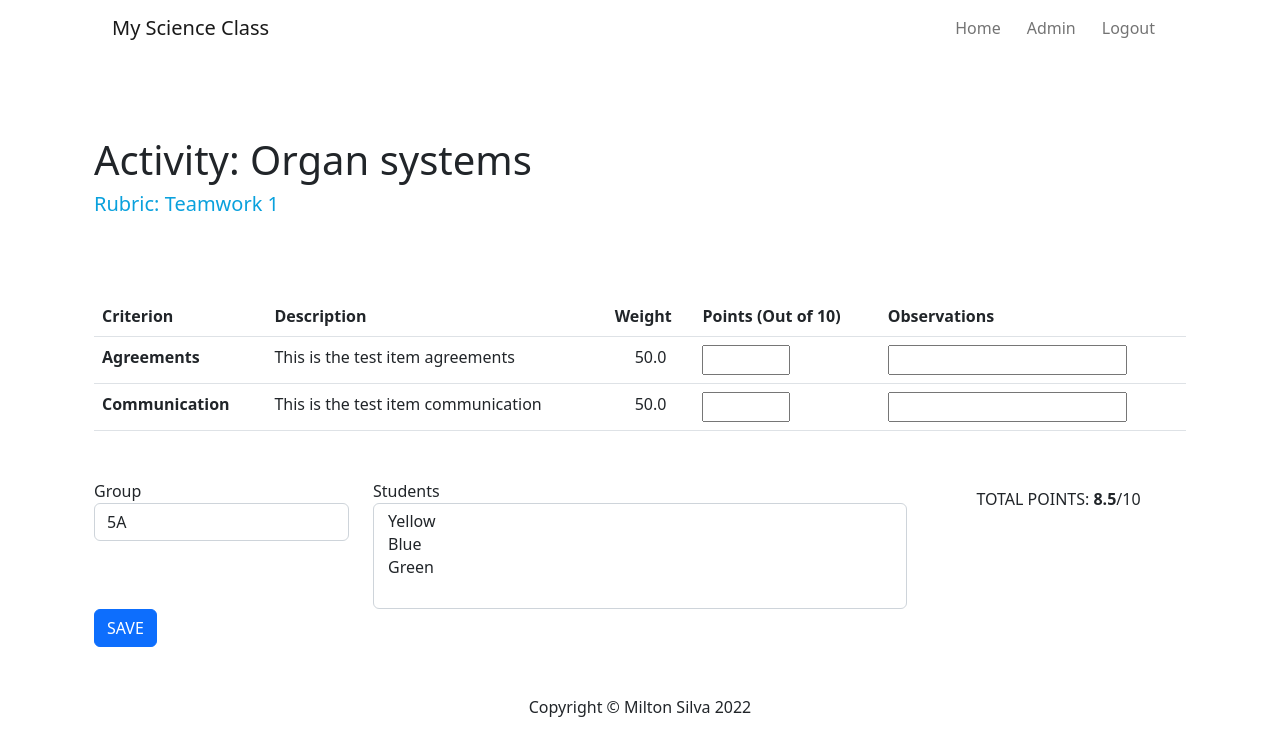
After one commit to MiltonLSM/my-science-class, a Flask app: page /grade-activity/2 in a window 1280 px wide. The commit adds this page. Shown: the top 756 px of the page. Run offline with Flask 2, Linux system fonts and the light colour scheme; a user stored in the database is signed in; data comes from the database, SQL or seed files in the repository; both versions use the stored data as it was after the commit; some libraries are stand-ins or nearby versions.

Commit message:
The necessary routes and files are created to grade the activities taking into account the items of the rubric assigned to the activity and the students who carried out the activity, filtered by group.

```diff
--- /dev/null
+++ b/database_info/activities.csv
@@ -0,0 +1,3 @@
+id,activity_name,rubric_id,goal_id
+1,Living things,1,INQ_01.1
+2,Organ systems,2,EXP_01.1
--- /dev/null
+++ b/database_info/goals.csv
@@ -0,0 +1,3 @@
+code,goal_description,level,competency,topic
+INQ_01.1,Explain how the cells work,Low,Use of Scienctific Knowlege,The building blocks of life: Cells
+EXP_01.1,Recognize different organs in the human body,Low,Inquiry,The building blocks of life - Organs
--- /dev/null
+++ b/database_info/item_grades.csv
@@ -0,0 +1 @@
+id,item_score,observation,user_id,activity_id
--- /dev/null
+++ b/database_info/rubric_items.csv
@@ -0,0 +1,6 @@
+id,criterion,description,weight,rubric_id
+1,Commitment,This is the test item commitment,30.0,1
+2,Responsability,This is the test item responsability,50.0,1
+3,Punctuality,This is the test item Punctuality,20.0,1
+4,Agreements,This is the test item agreements,50.0,2
+5,Communication,This is the test item communication,50.0,2
--- /dev/null
+++ b/database_info/rubrics.csv
@@ -0,0 +1,3 @@
+id,rubric_name,description
+1,Classwork 1,asdfasdfsd
+2,Teamwork 1,This is a test rubric
--- a/forms.py
+++ b/forms.py
@@ -1,5 +1,5 @@
 from flask_wtf import FlaskForm
-from wtforms import StringField, EmailField, PasswordField, SubmitField, FloatField, TextAreaField, SelectField, FormField
+from wtforms import StringField, EmailField, PasswordField, SubmitField, FloatField, TextAreaField, SelectField, SelectMultipleField, widgets
 from wtforms.validators import DataRequired, Optional
 from databases import Rubric, Goal
 
@@ -53,3 +53,11 @@ class ActivityForm(FlaskForm):
         super(ActivityForm, self).__init__(*args, **kwargs)
         self.goal.choices = [(goal.code) for goal in Goal.query.all()]
         self.rubric.choices = [(rubric.id, rubric.rubric_name) for rubric in Rubric.query.all()]
+
+# class MultiCheckboxField(SelectMultipleField):
+#     widget = widgets.ListWidget(prefix_label=False)
+#     option_widget = widgets.CheckboxInput()
+
+class GradeStudentForm(FlaskForm):
+    group = SelectField("Group", choices=['5A', '5B', '5C'])
+    students = SelectMultipleField("Students", choices=[])
--- a/main.py
+++ b/main.py
@@ -1,12 +1,12 @@
-from flask import Flask, render_template, redirect, url_for, flash, abort
+from flask import Flask, render_template, redirect, url_for, flash, abort, request, jsonify
 from flask_sqlalchemy import SQLAlchemy
 from sqlalchemy.orm import relationship
 from flask_bootstrap import Bootstrap
 from functools import wraps
 from werkzeug.security import generate_password_hash, check_password_hash
 from flask_login import login_user, logout_user, UserMixin, LoginManager, login_required, current_user
-from forms import ActivityForm, LoginForm, RegisterForm, RubricForm, RubricItemForm, GoalForm
-from databases import app, db, User, Rubric, RubricItem, Goal, Activity
+from forms import ActivityForm, LoginForm, RegisterForm, RubricForm, RubricItemForm, GoalForm, GradeStudentForm
+from databases import app, db, User, Rubric, RubricItem, Goal, Activity, ItemGrade
 
 
 
@@ -315,6 +315,51 @@ def delete_act(activity_id):
     return redirect(url_for("admin_home"))
 
 
+@app.route("/grade-activity/<int:activity_id>", methods=["GET", "POST"])
+@login_required
+@admin_only
+def grade_activity(activity_id):
+    activity = Activity.query.get(activity_id)
+    users = User.query.all()
+    form = GradeStudentForm()
+    form.students.choices = [(user.id, user.last_name) for user in User.query.filter_by(group='5A').all()]
+    print(form.students.choices)
+
+    if request.method == 'POST':
+        students = request.form.getlist('students')
+
+        for item in activity.rubric.items:
+            for student in students:
+
+                new_graded_item = ItemGrade(
+                    items = item,
+                    item_score = int(request.form.get(str(item.id))),
+                    observation = request.form.get('obs'+str(item.id)),
+                    user = User.query.filter_by(id=int(student)).first(),
+                    activity = Activity.query.filter_by(id=(activity_id)).first()
+                )
+                db.session.add(new_graded_item)
+        db.session.commit()
+        return redirect(url_for("admin_home"))
+
+    return render_template('grade-act.html', current_user=current_user, activity=activity, users=users, form=form)
+
+@app.route("/grade-activity/<int:activity_id>/<group>")
+def student(activity_id, group):
+    students = User.query.filter_by(group=group).all()
+    activity = Activity.query.get(activity_id)
+
+    studentList = []
+
+    for student in students:
+        studentObj = {}
+        studentObj['id'] = student.id
+        studentObj['name'] = student.last_name
+        studentList.append(studentObj)
+
+    return jsonify({'students':studentList})
+
+
 @app.route('/grade-act')
 @login_required
 @admin_only
--- /dev/null
+++ b/static/js/admin.js
@@ -0,0 +1,21 @@
+
+var group_select = document.getElementById("group");
+var students_select = document.getElementById("students");
+var window_location = window.location.href;
+var activity_id = window_location.slice(-1)
+
+group_select.onchange = function() {
+    group = group_select.value;
+
+    fetch('/grade-activity/' + activity_id + '/' + group).then(function(response) {
+        response.json().then(function(data) {
+            var optionHTML = '';
+
+            for (var student of data.students) {
+                optionHTML += '<option value="' + student.id + '">' + student.name + '</option>';
+            }
+            students_select.innerHTML = optionHTML;
+        })
+    })
+
+};
--- a/templates/admin-home.html
+++ b/templates/admin-home.html
@@ -11,7 +11,7 @@
         <div class="col-md-6">
             <h3 class="mb-5">Activities</h3>
                 {% for activity in all_activities %}
-                <p>{{ activity.activity_name }}
+                <p><a href="{{ url_for('grade_activity', activity_id=activity.id) }}">{{ activity.activity_name }}</a>
                     <a href="{{ url_for('edit_activity', activity_id=activity.id) }}" class="px-2">Edit</a>
                     <a href="{{ url_for('delete_act', activity_id=activity.id) }}">Remove</a>
                 </p>
--- a/templates/footer.html
+++ b/templates/footer.html
@@ -8,6 +8,10 @@
     </div>
 </footer>
 
+<script src="https://ajax.googleapis.com/ajax/libs/jquery/3.6.1/jquery.min.js"></script>
+<script src="{{ url_for('static', filename='js/admin.js') }}"></script>
+<!-- <script src="static/js/admin.js"></script> -->
+
 </body>
 
 </html>
--- /dev/null
+++ b/templates/grade-act.html
@@ -0,0 +1,68 @@
+{% extends 'base.html' %}
+{% import "bootstrap/wtf.html" as wtf %}
+
+{% block page_name %} | Register{% endblock %}
+
+{% block page_content %}
+
+  <div class="container rubric-cont">
+    <h1>Activity: {{ activity.activity_name }}</h1>
+    <h5 class="mb-5">Rubric: {{ activity.rubric.rubric_name }}</h5>
+  </div>
+
+
+  <form action="" method="POST">
+    <div class="container rubric-cont">
+      <table class="table table-hover">
+        <thead>
+          <tr class="align-top">
+            <th scope="col">Criterion</th>
+            <th scope="col">Description</th>
+            <th scope="col">Weight</th>
+            <th scope="col">Points (Out of 10)</th>
+            <th scope="col">Observations</th>
+          </tr>
+        </thead>
+        <tbody>
+        {% for item in activity.rubric.items %}
+          <tr>
+            <th scope="row">{{ item.criterion }}</th>
+            <td>{{ item.description }}</td>
+            <td class="text-center">{{ item.weight }}</td>
+            <td><input type="number" name={{ item.id }} id="points_instructions" min="0" max="10"></td>
+            <td><input type="text" name=obs{{item.id}} id="obs_instructions"></td>
+          </tr>
+        {% endfor %}
+        </tbody>
+      </table>
+    </div>
+
+    {{ form.csrf_token }}
+    <div class="container mt-5">
+      <div class="row">
+        <div class="col-3">
+          {{ wtf.form_field(form.group, class="form-control") }}
+        </div>
+
+        <div class="col-6" id="students-list">
+          {{ wtf.form_field(form.students, class="form-control") }}
+        </div>
+
+        <div class="col-3">
+          <p class="mt-2 text-center">TOTAL POINTS: <strong>8.5</strong>/10</p>
+        </div>
+
+        <div>
+          <button class="btn btn-primary" type="submit">SAVE</button>
+        </div>
+
+      </div>
+    </div>
+
+  </form>
+
+
+
+
+{% include "footer.html" %}
+{% endblock %}
```
Also changed, not shown: database_info/users.csv (added, +8 -0 lines), databases.py (+19 -0 lines), science_class.db, 1 other file.
